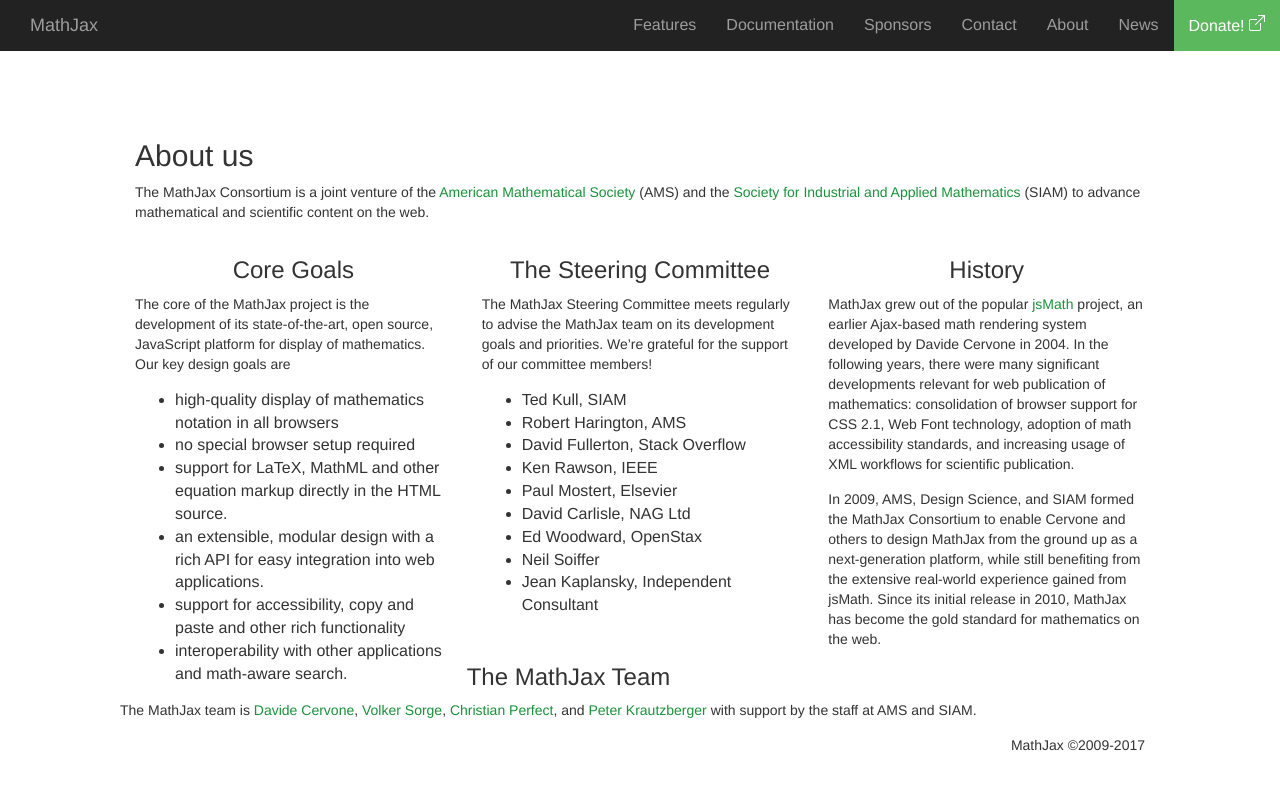
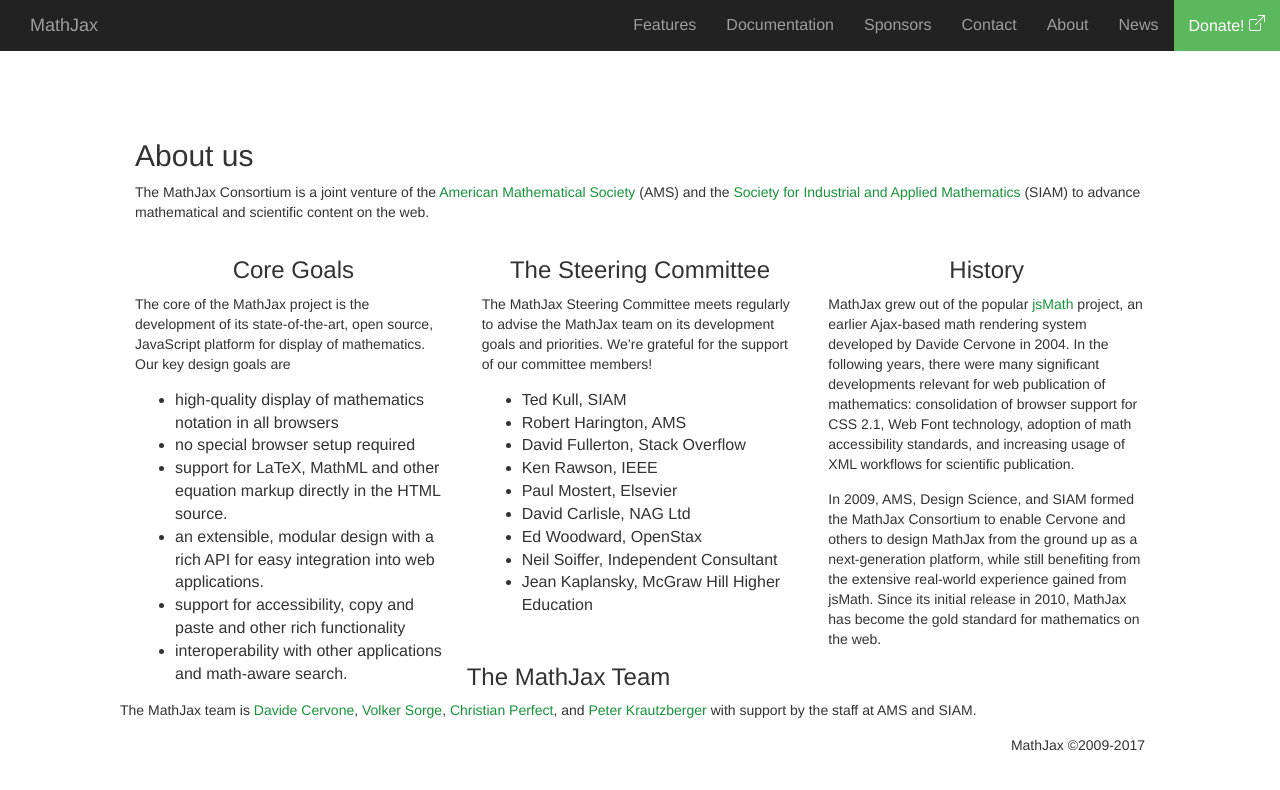
Before and after one commit to mathjax/MathJax-website, a Jekyll site: the page built from index.html, in a window 1280 px wide and 900 px high, scrolled down 4208 px. Shown: the top 790 px of the window. Built offline with Jekyll 4.4.1, drawn with Linux system fonts in a browser that asks for light colours; nearby versions of some CDN libraries; formulas are drawn with MathJax 3.

Commit message:
[frontpage] update SC

```diff
--- a/index.html
+++ b/index.html
@@ -379,8 +379,8 @@
           <li>Paul Mostert, Elsevier</li>
           <li>David Carlisle, NAG Ltd</li>
           <li>Ed Woodward, OpenStax</li>
-          <li>Neil Soiffer</li>
-          <li>Jean Kaplansky, Independent Consultant</li>
+          <li>Neil Soiffer, Independent Consultant</li>
+          <li>Jean Kaplansky, McGraw Hill Higher Education</li>
         </ul>
       </div>
       <div class="col-sm-4">
```
